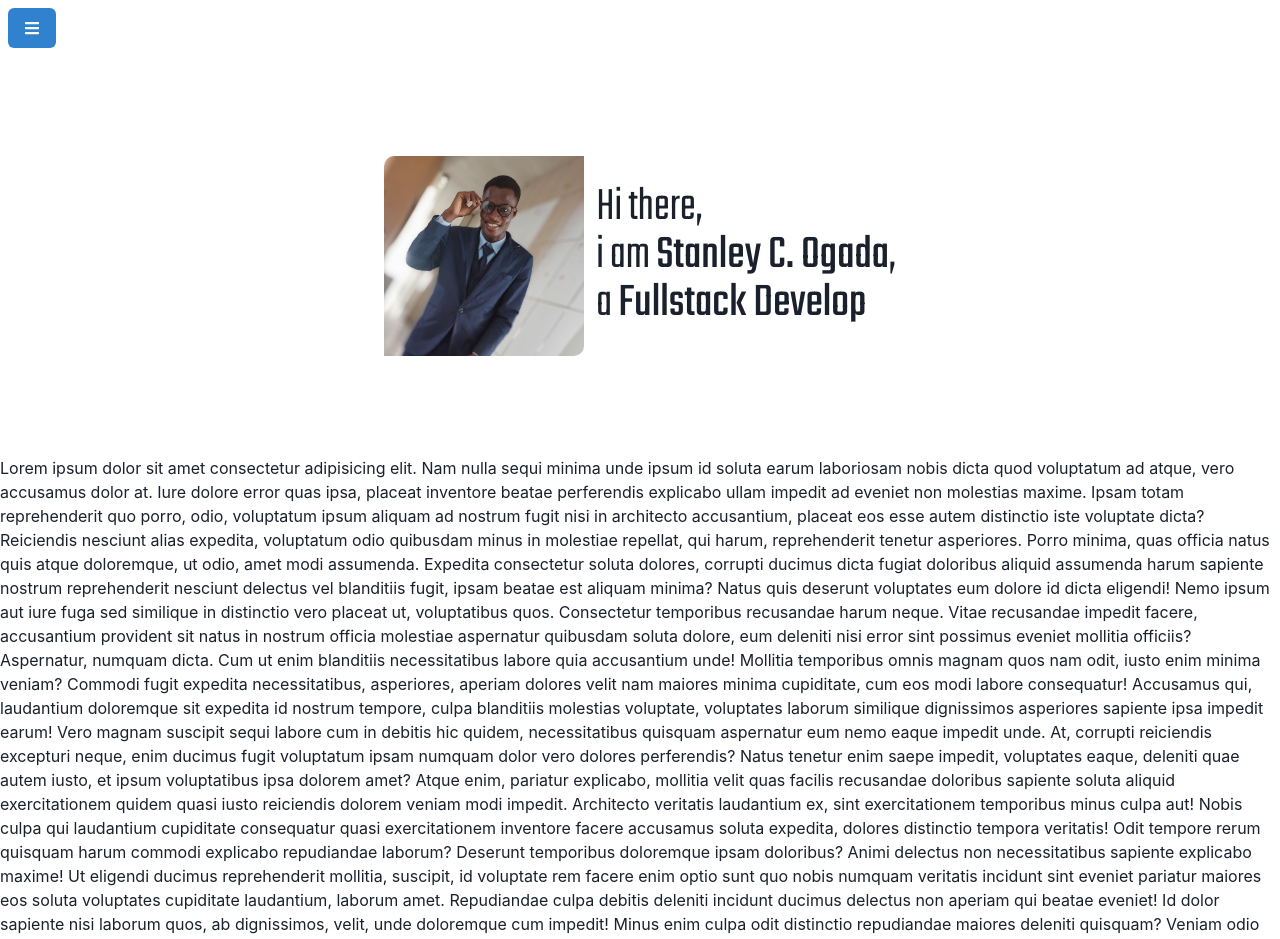
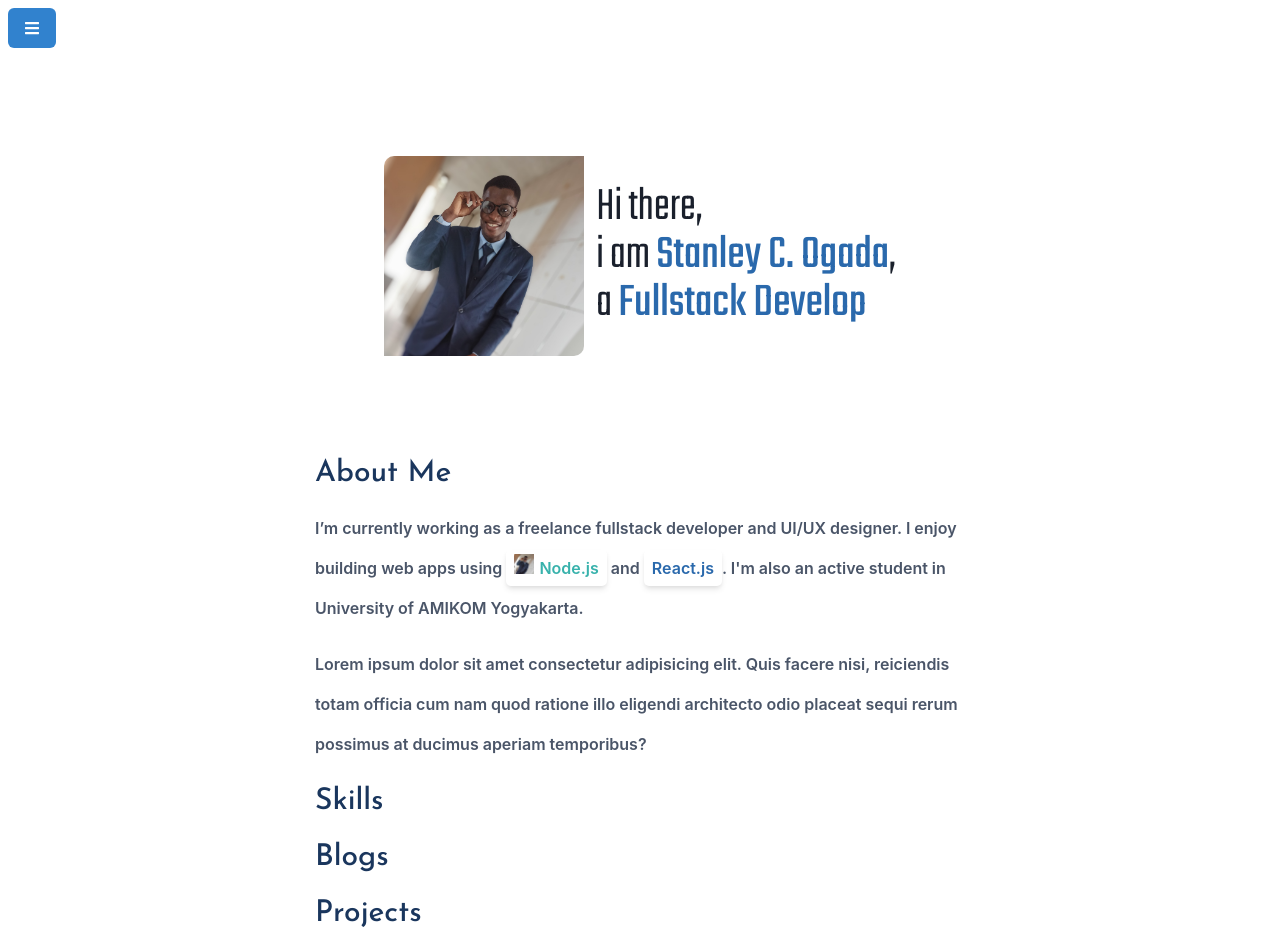
Before and after one commit to chineduogada/ogada-statnley-chinedu, a Next.js app: page / in a window 1280 px wide. Shown: the top 939 px of the page. Built offline with nearby package versions, Linux system fonts and the light colour scheme.

Commit message:
implement TextLink component

```diff
--- a/components/Header.js
+++ b/components/Header.js
@@ -28,12 +28,12 @@ const Header = () => {
 			<Heading className='heading' as='h1' size='2xl'>
 				Hi there,
 				<br />i am{" "}
-				<Box className='heading__bold' as='span'>
+				<Box className='heading__bold' as='span' color='brand.700'>
 					Stanley C. Ogada
 				</Box>
 				,
 				<br />a{" "}
-				<Box className='heading__bold' as='span'>
+				<Box className='heading__bold' as='span' color='brand.700'>
 					Fullstack Develop
 				</Box>
 			</Heading>
--- a/components/Main.js
+++ b/components/Main.js
@@ -1,118 +1,36 @@
+import { Box } from "@chakra-ui/react";
+import Paragraph from "./Paragraph";
+import Section from "./Section";
+import TextLink from "./TextLink";
+
 const Main = () => {
 	return (
-		<div>
-			Lorem ipsum dolor sit amet consectetur adipisicing elit. Nam nulla
-			sequi minima unde ipsum id soluta earum laboriosam nobis dicta quod
-			voluptatum ad atque, vero accusamus dolor at. Iure dolore error quas
-			ipsa, placeat inventore beatae perferendis explicabo ullam impedit ad
-			eveniet non molestias maxime. Ipsam totam reprehenderit quo porro,
-			odio, voluptatum ipsum aliquam ad nostrum fugit nisi in architecto
-			accusantium, placeat eos esse autem distinctio iste voluptate dicta?
-			Reiciendis nesciunt alias expedita, voluptatum odio quibusdam minus in
-			molestiae repellat, qui harum, reprehenderit tenetur asperiores. Porro
-			minima, quas officia natus quis atque doloremque, ut odio, amet modi
-			assumenda. Expedita consectetur soluta dolores, corrupti ducimus dicta
-			fugiat doloribus aliquid assumenda harum sapiente nostrum reprehenderit
-			nesciunt delectus vel blanditiis fugit, ipsam beatae est aliquam
-			minima? Natus quis deserunt voluptates eum dolore id dicta eligendi!
-			Nemo ipsum aut iure fuga sed similique in distinctio vero placeat ut,
-			voluptatibus quos. Consectetur temporibus recusandae harum neque. Vitae
-			recusandae impedit facere, accusantium provident sit natus in nostrum
-			officia molestiae aspernatur quibusdam soluta dolore, eum deleniti nisi
-			error sint possimus eveniet mollitia officiis? Aspernatur, numquam
-			dicta. Cum ut enim blanditiis necessitatibus labore quia accusantium
-			unde! Mollitia temporibus omnis magnam quos nam odit, iusto enim minima
-			veniam? Commodi fugit expedita necessitatibus, asperiores, aperiam
-			dolores velit nam maiores minima cupiditate, cum eos modi labore
-			consequatur! Accusamus qui, laudantium doloremque sit expedita id
-			nostrum tempore, culpa blanditiis molestias voluptate, voluptates
-			laborum similique dignissimos asperiores sapiente ipsa impedit earum!
-			Vero magnam suscipit sequi labore cum in debitis hic quidem,
-			necessitatibus quisquam aspernatur eum nemo eaque impedit unde. At,
-			corrupti reiciendis excepturi neque, enim ducimus fugit voluptatum
-			ipsam numquam dolor vero dolores perferendis? Natus tenetur enim saepe
-			impedit, voluptates eaque, deleniti quae autem iusto, et ipsum
-			voluptatibus ipsa dolorem amet? Atque enim, pariatur explicabo,
-			mollitia velit quas facilis recusandae doloribus sapiente soluta
-			aliquid exercitationem quidem quasi iusto reiciendis dolorem veniam
-			modi impedit. Architecto veritatis laudantium ex, sint exercitationem
-			temporibus minus culpa aut! Nobis culpa qui laudantium cupiditate
-			consequatur quasi exercitationem inventore facere accusamus soluta
-			expedita, dolores distinctio tempora veritatis! Odit tempore rerum
-			quisquam harum commodi explicabo repudiandae laborum? Deserunt
-			temporibus doloremque ipsam doloribus? Animi delectus non
-			necessitatibus sapiente explicabo maxime! Ut eligendi ducimus
-			reprehenderit mollitia, suscipit, id voluptate rem facere enim optio
-			sunt quo nobis numquam veritatis incidunt sint eveniet pariatur maiores
-			eos soluta voluptates cupiditate laudantium, laborum amet. Repudiandae
-			culpa debitis deleniti incidunt ducimus delectus non aperiam qui beatae
-			eveniet! Id dolor sapiente nisi laborum quos, ab dignissimos, velit,
-			unde doloremque cum impedit! Minus enim culpa odit distinctio
-			repudiandae maiores deleniti quisquam? Veniam odio nostrum obcaecati
-			incidunt. Magni accusamus alias modi reiciendis officiis unde at nisi
-			explicabo vel dolorum, earum soluta dicta sit, possimus corporis,
-			tempora et ipsum asperiores. Eaque dolorem voluptates ipsa rerum
-			expedita fugit sequi, non nobis quam error atque, odio, explicabo quis
-			porro dolores architecto aspernatur eligendi libero? Veniam fuga nihil
-			nisi ducimus eveniet maxime incidunt labore soluta quo illum rem
-			dolores neque dolor saepe, tempora dignissimos. Porro vel quo ullam
-			quod repudiandae reprehenderit harum, doloremque beatae quisquam atque,
-			illum tempore quia nam? Et libero fugiat nobis placeat nisi culpa,
-			error dolorem officiis debitis! Veniam cumque consectetur dolore
-			voluptatem aperiam? Quas libero dolorem labore recusandae harum in!
-			Eveniet libero vitae est omnis quisquam natus laborum enim ad sit esse
-			consequatur, unde, nostrum neque nihil nobis dolorem. Architecto
-			mollitia, placeat laborum dolores eaque, minima sequi animi illum
-			cupiditate eum dolorum. Cum molestias labore culpa, dolores nostrum
-			numquam architecto enim. Dicta, ex architecto sapiente deleniti,
-			corporis animi dolore labore exercitationem optio veniam facilis!
-			Minima provident nulla, molestias atque adipisci, id iste iure
-			repellendus at perspiciatis iusto reiciendis. Eligendi ipsa,
-			accusantium odio, qui magni libero beatae accusamus debitis cumque
-			officia repellendus a dolore id consequuntur mollitia animi eius iste.
-			Similique repudiandae non tenetur minus laboriosam a beatae provident
-			officia in asperiores ab, voluptatibus et doloremque earum, sint sunt
-			reiciendis alias! Voluptas voluptatem quo eligendi totam esse ducimus
-			cupiditate illo dicta repudiandae officiis quisquam nihil unde
-			voluptate vel, ratione libero veniam accusamus eaque aliquam nobis.
-			Atque enim repellendus, esse et recusandae quisquam blanditiis
-			dignissimos unde maxime necessitatibus iusto animi dicta corporis vero
-			eius deleniti iure magnam eligendi modi porro nulla in quas laudantium
-			laborum? Autem ratione officia excepturi, minus hic quaerat aspernatur
-			eius voluptatum illum vero reiciendis expedita nostrum quisquam minima
-			molestias obcaecati magni molestiae ab facere earum nam harum? Sequi
-			quod dolores aperiam nobis. Corrupti laudantium hic magnam dolorum
-			praesentium! Inventore quis quos quae eligendi quaerat vitae molestiae,
-			id sit numquam sunt earum non, possimus nam, praesentium accusantium
-			recusandae. Sunt nesciunt quia hic quae necessitatibus doloremque
-			magnam beatae nobis at aliquam. Corrupti ipsa laboriosam distinctio
-			numquam maiores. Perspiciatis voluptas nostrum autem et earum vero.
-			Obcaecati labore autem nihil accusantium quidem, nostrum aliquam
-			doloribus cum qui, ratione deserunt ab assumenda illo mollitia! Vero,
-			quia totam consequuntur quisquam doloribus cupiditate id voluptatibus
-			omnis illum dicta eos facilis excepturi incidunt pariatur. Porro
-			blanditiis asperiores officia voluptatibus quia suscipit ea distinctio
-			commodi inventore ullam rem exercitationem, mollitia rerum
-			consequuntur. Ut aliquam reiciendis nostrum maiores illum aperiam
-			commodi quod provident molestias quis dolorem, tempora repudiandae eos
-			minima expedita excepturi nam suscipit delectus officia tenetur
-			mollitia culpa? Dolor, eos quasi. Natus impedit cum fugit atque
-			perferendis iure repellat culpa assumenda, asperiores eaque placeat
-			illo quae vitae odio. Laborum placeat eius tempora voluptas fuga eaque
-			molestiae, soluta quam ipsa fugit! Qui corrupti fuga libero temporibus
-			hic, eos reiciendis? Esse dolor sit in ad molestias odio aspernatur at
-			quae ipsa aliquid. Velit repellendus, ipsum vero sed minus tenetur
-			praesentium iure laborum maxime mollitia ab nisi ut, atque consequuntur
-			minima provident a sapiente nobis officiis repudiandae cum beatae!
-			Natus, neque voluptates deleniti illum possimus voluptas aliquid
-			consequuntur explicabo rem est, ducimus cumque! Quibusdam eaque neque
-			ullam ipsam culpa harum provident molestiae odio unde, a fugit at
-			architecto saepe fuga quasi tempora eum amet ad optio. In, blanditiis?
-			Iusto, debitis velit praesentium beatae optio reprehenderit sunt illum
-			ipsam, odio quidem harum repudiandae quae iste! Magnam dolorum quidem
-			odit consequatur, accusamus ipsam obcaecati exercitationem, et harum
-			illum nesciunt quisquam esse est iure.
-		</div>
+		<Box as='main' maxW='650px' m='0 auto'>
+			<Section heading='About Me' id='about-me'>
+				<Paragraph>
+					I’m currently working as a freelance fullstack developer and
+					UI/UX designer. I enjoy building web apps using{" "}
+					<TextLink
+						link='https://nodejs.org/'
+						text='Node.js'
+						color='teal.400'
+						icon='/img/me.jpg'
+					/>{" "}
+					and <TextLink link='https://reactjs.org/' text='React.js' />. I'm
+					also an active student in University of AMIKOM Yogyakarta.
+				</Paragraph>
+
+				<Paragraph>
+					Lorem ipsum dolor sit amet consectetur adipisicing elit. Quis
+					facere nisi, reiciendis totam officia cum nam quod ratione illo
+					eligendi architecto odio placeat sequi rerum possimus at ducimus
+					aperiam temporibus?
+				</Paragraph>
+			</Section>
+			<Section heading='Skills' id='about-me'></Section>
+			<Section heading='Blogs' id='about-me'></Section>
+			<Section heading='Projects' id='about-me'></Section>
+		</Box>
 	);
 };
 
--- a/components/Navbar.js
+++ b/components/Navbar.js
@@ -15,10 +15,13 @@ const Navbar = () => {
 
 	const listItemProps = {
 		h: "40px",
-		bg: "gray.100",
 		as: "a",
 		d: "grid",
 		placeItems: "center",
+		transition: ".5s",
+		_hover: {
+			bg: "gray.100",
+		},
 		onClick: onClose,
 	};
 
@@ -32,6 +35,7 @@ const Navbar = () => {
 			position='sticky'
 			top='0'
 			bg='white'
+			zIndex='1'
 		>
 			<Button colorScheme='blue' onClick={onOpen}>
 				<FaBars />
@@ -50,7 +54,7 @@ const Navbar = () => {
 								<Text align='center'>Blogs</Text>
 							</Box>
 							<Box href='#project' {...listItemProps}>
-								<Text align='center'>Project</Text>
+								<Text align='center'>Projects</Text>
 							</Box>
 						</VStack>
 					</DrawerContent>
--- /dev/null
+++ b/components/Paragraph.js
@@ -0,0 +1,11 @@
+import { Text } from "@chakra-ui/react";
+
+const Paragraph = ({ children }) => {
+	return (
+		<Text lineHeight='2.5' mb={4} fontWeight='600' color='gray.600'>
+			{children}
+		</Text>
+	);
+};
+
+export default Paragraph;
--- /dev/null
+++ b/components/Section.js
@@ -0,0 +1,21 @@
+import { Box, Heading } from "@chakra-ui/react";
+
+const Section = ({ heading, children, ...rest }) => {
+	return (
+		<Box as='section' className='section' {...rest} mb={5}>
+			<Heading
+				as='h3'
+				size='lg'
+				className='section__heading'
+				color='brand.900'
+				mb={4}
+			>
+				{heading}
+			</Heading>
+
+			<Box as='main'>{children}</Box>
+		</Box>
+	);
+};
+
+export default Section;
--- /dev/null
+++ b/components/TextLink.js
@@ -0,0 +1,33 @@
+import { Box, Text } from "@chakra-ui/react";
+import Image from "next/image";
+
+const TextLink = ({ icon, link, text, color, newPage = true }) => {
+	return (
+		<Text
+			as='a'
+			href={link}
+			p={2}
+			shadow='md'
+			borderRadius='5px'
+			color={color || "brand.700"}
+			transition='.2s'
+			_hover={{
+				shadow: "none",
+				textDecor: "underline",
+			}}
+			target={newPage && "blank"}
+		>
+			{icon ? (
+				<>
+					<Image width='20px' height='20px' src={icon} alt={text} />
+
+					<span style={{ marginLeft: "5px" }}>{text}</span>
+				</>
+			) : (
+				text
+			)}
+		</Text>
+	);
+};
+
+export default TextLink;
--- a/styles/globals.css
+++ b/styles/globals.css
@@ -1,4 +1,5 @@
 @import url("https://fonts.googleapis.com/css2?family=Teko:wght@300;400&display=swap");
+@import url("https://fonts.googleapis.com/css2?family=Josefin+Sans:wght@500&display=swap");
 
 body {
 	padding: 0;
@@ -20,6 +21,12 @@ a {
 	font-family: Teko, sans-serif !important;
 	font-weight: 300 !important;
 }
+
 .heading__bold {
 	font-weight: 400 !important;
 }
+
+.section__heading {
+	font-family: "Josefin Sans", sans-serif !important;
+	font-weight: 500 !important;
+}
--- a/styles/theme.js
+++ b/styles/theme.js
@@ -1,13 +1,15 @@
 import { extendTheme } from "@chakra-ui/react";
 
 const definition = {
-	brand: {
-		900: "#1a365d",
-		800: "#153e75",
-		700: "#2a69ac",
+	colors: {
+		brand: {
+			900: "#1a365d",
+			800: "#153e75",
+			700: "#2a69ac",
+		},
 	},
 };
 
-const theme = extendTheme({ definition });
+const theme = extendTheme(definition);
 
 export default theme;
```
